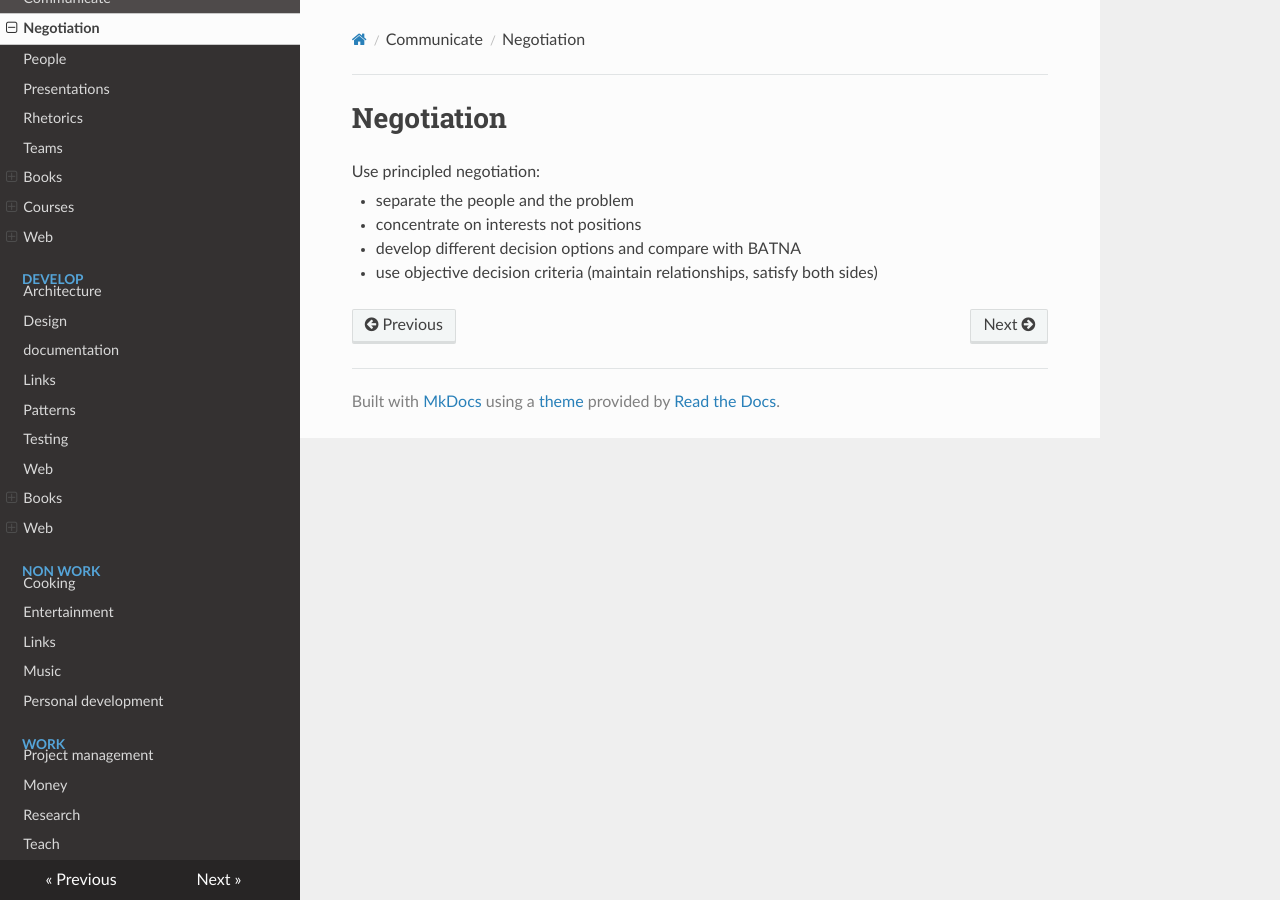
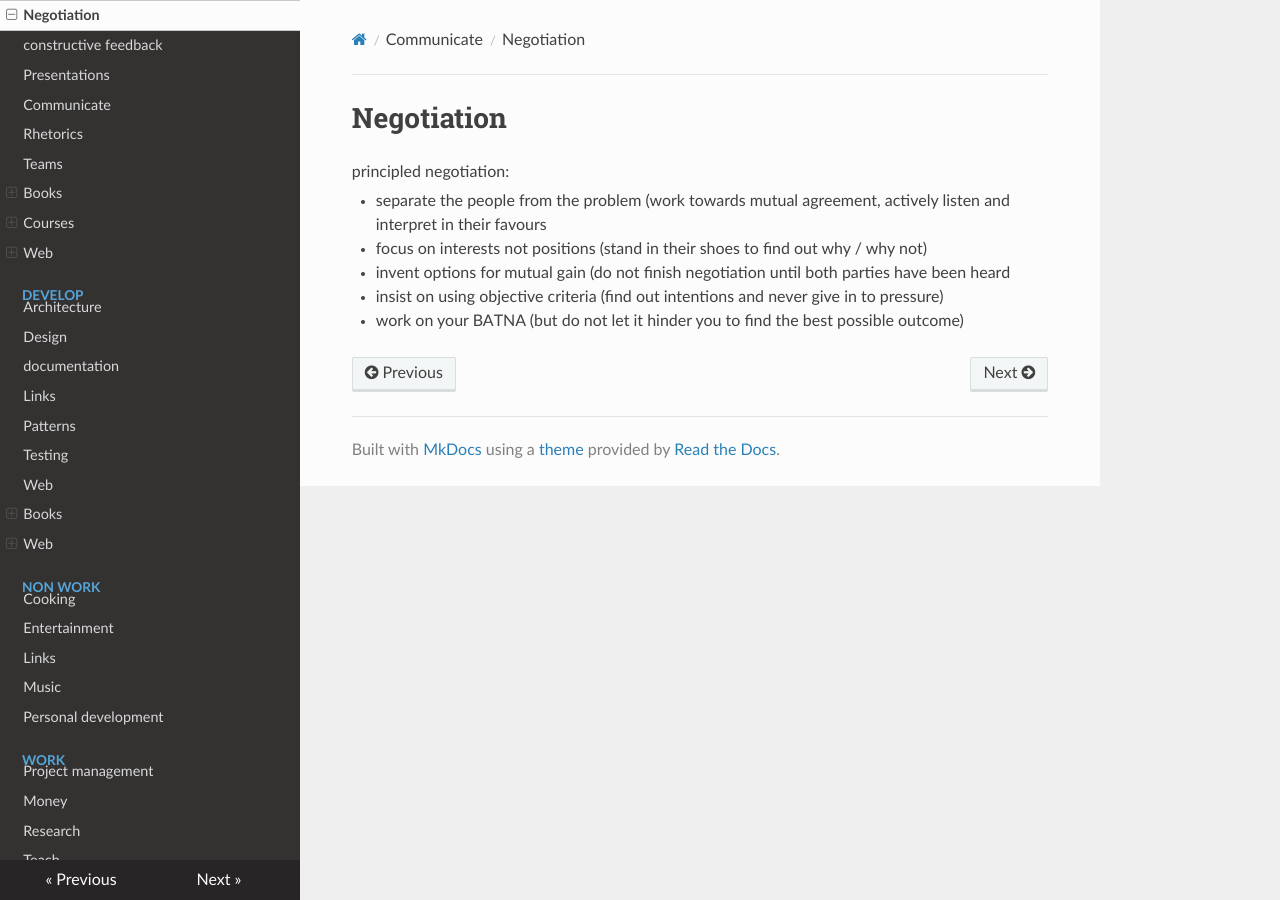
Before and after one commit to famoser/docs, an MkDocs documentation site: the page built from docs/communicate/negotiation.md, in a window 1280 px wide. Built offline with MkDocs 1.6.1, drawn with Linux system fonts in a browser that asks for light colours; nearby versions of some CDN libraries.

```diff
--- a/docs/communicate/books/getting to yes.version.json
+++ b/docs/communicate/books/getting to yes.version.json
@@ -1 +1 @@
-{"ProgramVersion":"2.0.0.0","LastSuccessfulCompileHash":"2ZhI/I1dzIBCgVoJpMmohSUEEr8D9pTKHiNCtoc8Qho="}
+{"ProgramVersion":"2.0.0.0","LastSuccessfulCompileHash":"ABOx3UEayR4kf81JscUsl0Pb496Dg8wD8pJtUyIw1XU="}
--- a/docs/communicate/books/online interaktionen.version.json
+++ b/docs/communicate/books/online interaktionen.version.json
@@ -1 +1 @@
-{"ProgramVersion":"2.0.0.0","LastSuccessfulCompileHash":"y3zGAIXa+FmcekxK/fGwKaW7l7zXXhquVVOeJq7oTsM="}
+{"ProgramVersion":"2.0.0.0","LastSuccessfulCompileHash":"k5pcV3vba18UHtCpZiZB0vgv5/D49iue6j918719aeQ="}
--- a/docs/communicate/negotiation.md
+++ b/docs/communicate/negotiation.md
@@ -1,8 +1,9 @@
 # Negotiation
 
-Use principled negotiation:
+principled negotiation:
 
-- separate the people and the problem
-- concentrate on interests not positions
-- develop different decision options and compare with BATNA
-- use objective decision criteria (maintain relationships, satisfy both sides)
+- separate the people from the problem (work towards mutual agreement, actively listen and interpret in their favours
+- focus on interests not positions (stand in their shoes to find out why / why not)
+- invent options for mutual gain (do not finish negotiation until both parties have been heard
+- insist on using objective criteria (find out intentions and never give in to pressure)
+- work on your BATNA (but do not let it hinder you to find the best possible outcome)
```
Also changed, not shown: docs/communicate/books/getting to yes.md (+0 -10 lines), docs/communicate/books/online interaktionen.md (+0 -1 lines), docs/communicate/non-violent communication.md (added, +67 -0 lines), docs/communicate/people.md (deleted, +0 -1 lines), docs/communicate/professional communication.md (renamed from docs/communicate/communicate.md, +8 -1 lines), 2 other files.
